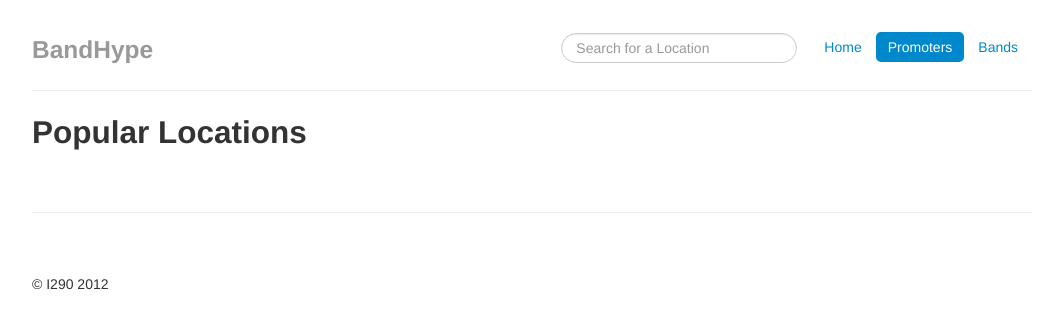
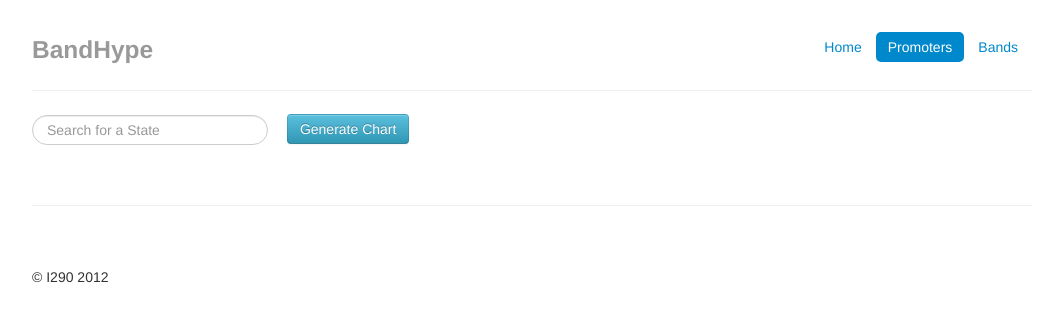
Before and after one commit to rahulkgupta/bandhype, a Django app: page /promoters in a window 1280 px wide. Shown: the top 329 px of the page, without its empty margins (108-1171 px from the left). Run offline with Django 3.2, Linux system fonts and the light colour scheme; some libraries are stand-ins or nearby versions.

Commit message:
got the search for bands and promoters to work

```diff
--- a/bandhype/bands/barchart/promoterbarchart.html
+++ b/bandhype/bands/barchart/promoterbarchart.html
@@ -38,7 +38,7 @@
  <input type="text" id="search" class="search-query" placeholder="Search for a Location">
 
 <div id="chart"></div>
-   <script src="http://ajax.googleapis.com/ajax/libs/jquery/1.8.2/jquery.min.js"></script>
+    <script src="http://ajax.googleapis.com/ajax/libs/jquery/1.8.2/jquery.min.js"></script>
     <script src="http://ajax.googleapis.com/ajax/libs/jqueryui/1.8.23/jquery-ui.min.js"></script>
     <script type="text/javascript" src="js/d3.v2.js"></script>
     <script type="text/javascript" src="js/barchart.js"></script>
--- a/bandhype/bands/models.py
+++ b/bandhype/bands/models.py
@@ -1,6 +1,7 @@
 from django.db import models
 from djangotoolbox.fields import ListField
 from djangotoolbox.fields import EmbeddedModelField
+from django_mongodb_engine.contrib import MongoDBManager
 
 class Band(models.Model):
     name = models.CharField(max_length=200)
@@ -11,10 +12,11 @@ class Band(models.Model):
     states = ListField(EmbeddedModelField('State'))
     cities = ListField(EmbeddedModelField('City'))
     counties = ListField(EmbeddedModelField('County'))
+    objects = MongoDBManager()
 
 class State(models.Model):
-    name = models.CharField(max_length=200)
-    fips = models.CharField(max_length=8)
+    name = models.CharField(max_length=4)
+    fips = models.CharField(max_length=4, null=True)
     count = models.IntegerField(null=True)
     percentage = models.FloatField(null=True)
     popularity = models.FloatField(null=True)
--- /dev/null
+++ b/bandhype/bands/static/js/barchart.js
@@ -0,0 +1,79 @@
+var alldata;
+var margin = {top: 20, right: 20, bottom: 30, left: 40},
+    width = 960 - margin.left - margin.right,
+    height = 500 - margin.top - margin.bottom;
+
+// var formatPercent = d3.format(".0%");
+
+var x = d3.scale.ordinal()
+    .rangeRoundBands([0, width], .1);
+
+var y = d3.scale.linear()
+    .range([height, 0]);
+
+var xAxis = d3.svg.axis()
+    .scale(x)
+    .orient("bottom");
+
+var yAxis = d3.svg.axis()
+    .scale(y)
+    .orient("left")
+    // .tickFormat(formatPercent);
+
+
+$('#promoter').on('click', function(e){
+
+  // alert($('#search').val());
+    $('#chart').empty();
+
+    var svg = d3.select("#chart").append("svg")
+        .attr("width", width + margin.left + margin.right)
+        .attr("height", height + margin.top + margin.bottom)
+        .append("g")
+        .attr("transform", "translate(" + margin.left + "," + margin.top + ")");
+
+
+    var json;
+    error = true;
+    var promoterlocation = $('#search').val();
+    d3.json("topstate?state="+promoterlocation, function(json) {
+
+
+        var data =[];
+            for (band in json){
+                var banddetails ={};
+                banddetails["bandname"] = band
+                banddetails["tweets"] = parseInt(json[band])
+                data.push(banddetails);
+            }
+
+        console.log(data)
+        x.domain(data.map(function(d) { return d.bandname; }));
+        y.domain([0, d3.max(data, function(d) { return d.tweets; })]);
+
+        svg.append("g")
+            .attr("class", "x axis")
+            .attr("transform", "translate(0," + height + ")")
+            .call(xAxis);
+
+        svg.append("g")
+            .attr("class", "y axis")
+            .call(yAxis)
+            .append("text")
+                .attr("transform", "rotate(-90)")
+                .attr("y", 6)
+                .attr("dy", ".71em")
+                .style("text-anchor", "end")
+                .text("tweets");
+
+        svg.selectAll(".bar")
+            .data(data)
+            .enter().append("rect")
+                .attr("class", "bar")
+                .attr("x", function(d) { return x(d.bandname); })
+                .attr("width", x.rangeBand())
+                .attr("y", function(d) { return y(d.tweets); })
+                .attr("height", function(d) { return height - y(d.tweets); });
+
+    });
+});
--- a/bandhype/bands/templates/index.html
+++ b/bandhype/bands/templates/index.html
@@ -10,7 +10,7 @@
     <!-- Le styles -->
     <link href="{{STATIC_URL}}css/bootstrap.css" rel="stylesheet">
     <link href="{{STATIC_URL}}css/home.css" rel="stylesheet">
-  <script type="text/javascript" src="{{STATIC_URL}}js/d3.v2.min.js"></script>
+    <script type="text/javascript" src="{{STATIC_URL}}js/d3.v2.min.js"></script>
     <style type="text/css">
       body {
         padding-top: 20px;
@@ -107,7 +107,6 @@
       <!-- Jumbotron -->
       <h2>Analytics for Bands and Promoters</h2>
         <p class="lead">Bandhype provides geographical analytics based on twitter data to give bands insight where they are most popular and promoters insight on which bands are the most popular in their area.</p>
-      <div id="chart"></div>
       <script type="text/javascript" src="{{STATIC_URL}}js/choropleth.js"></script>
 
       <!-- Example row of columns -->
--- a/bandhype/bands/templates/promoters.html
+++ b/bandhype/bands/templates/promoters.html
@@ -43,6 +43,20 @@
         padding: 14px 24px;
       }
 
+      .axis path,
+      .axis line {
+        fill: none;
+        stroke: #000;
+        shape-rendering: crispEdges;
+      }
+
+      .bar {
+        fill: steelblue;
+      }
+
+      .x.axis path {
+        display: none;
+      }
       /* Supporting marketing content */
       .marketing {
         margin: 60px 0;
@@ -100,16 +114,16 @@
           <li class="active"><a href="">Promoters</a></li>
           <li><a href="/bands">Bands</a></li>
         </ul>
-        <form class="pull-right">
-          <input type="text" id="search" class="search-query" placeholder="Search for a Location">
-        </form>
 
         <h3 class="muted">BandHype</h3>
         <hr>
       </div>
 
 
-      <h2>Popular Locations</h2>
+      <input type="text" id="search" class="search-query" placeholder="Search for a State">
+      <button id="promoter" class = "btn btn-info">Generate Chart</button>
+
+      <div id="chart"></div>
 
       <!-- Example row of columns -->
       <hr>
@@ -136,6 +150,8 @@
     <script src="{{STATIC_URL}}js/bootstrap-collapse.js"></script>
     <script src="{{STATIC_URL}}js/bootstrap-carousel.js"></script>
     <script src="{{STATIC_URL}}js/bootstrap-typeahead.js"></script>
-
+    <script src="http://ajax.googleapis.com/ajax/libs/jqueryui/1.8.23/jquery-ui.min.js"></script>
+    <script type="text/javascript" src="{{STATIC_URL}}js/d3.v2.min.js"></script>
+    <script type="text/javascript" src="{{STATIC_URL}}js/barchart.js"></script>
   </body>
 </html>
--- a/bandhype/bands/views.py
+++ b/bandhype/bands/views.py
@@ -98,6 +98,30 @@ def countrypop(request):
 
 #     return render_to_response('index.html', {},context_instance=RequestContext(request))
 
+# def bsc(request):
+#     states = ["AL","AK", "AZ","AR","CA","CO","CT","DE","FL","GA","HI","ID",
+#             "IL","IN","IA","KS","KY","LA","ME","MD",
+#             "MA","MI","MN","MS","MO","MT","NE","NV","NH","NJ","NM","NY","NC",
+#             "ND","OH","OK","OR","PA","RI","SC","SD","TN","TX","UT","VT",
+#             "VA","WA","WV","WI","WY"]
+#     with open(os.path.abspath(os.path.join(os.path.dirname(__file__), 'static/banded_state_count.txt')), 'r') as bsc:
+#         for line in bsc:
+#             bsc_line = line.split(',')
+#             band_name = bsc_line[0]
+#             state = bsc_line[1]
+#             count = int(bsc_line[2])
+#             state_obj = State(name=state, count=count)
+#             if state in states:
+#                 try:
+#                     band = Band.objects.get(name=band_name)
+#                     band.states.append(state_obj)
+#                     band.save()
+#                 except:
+#                     print "failed"
+#     return render_to_response('index.html', {},context_instance=RequestContext(request))
+
+
+
 def getfips(request):
     county = request.GET['county'].lower().replace(" ", "")
     state = request.GET['state']
@@ -108,3 +132,14 @@ def getfips(request):
     except:
         response = {"response": "failure"}
         return HttpResponse(json.dumps(response), mimetype="application/json")
+
+
+def topstate(request):
+    state_name = request.GET['state'].upper()
+    bands = Band.objects.raw_query({"states.name" : state_name})
+    response = {}
+    for band in bands:
+        for state in band.states:
+            if state.name == state_name:
+                response[band.name] = state.count
+    return HttpResponse(json.dumps(response), mimetype="application/json")
--- a/bandhype/urls.py
+++ b/bandhype/urls.py
@@ -15,6 +15,8 @@ urlpatterns = patterns('',
     url(r'^countrypop$', 'bands.views.countrypop'),
     url(r'^fips$','bands.views.fips'),
     url(r'^bcc$','bands.views.bcc'),
+    url(r'^bsc$','bands.views.bsc'),
+    url(r'^topstate$', 'bands.views.topstate'),
     url(r'^getfips$', 'bands.views.getfips')
     # url(r'^bandhype/', include('bandhype.foo.urls')),
 
```
Also changed, not shown: bandhype/bands/static/js/choropleth.js (+10 -7 lines), bandhype/bands/templates/bands.html (+8 -7 lines), 1 other file.
